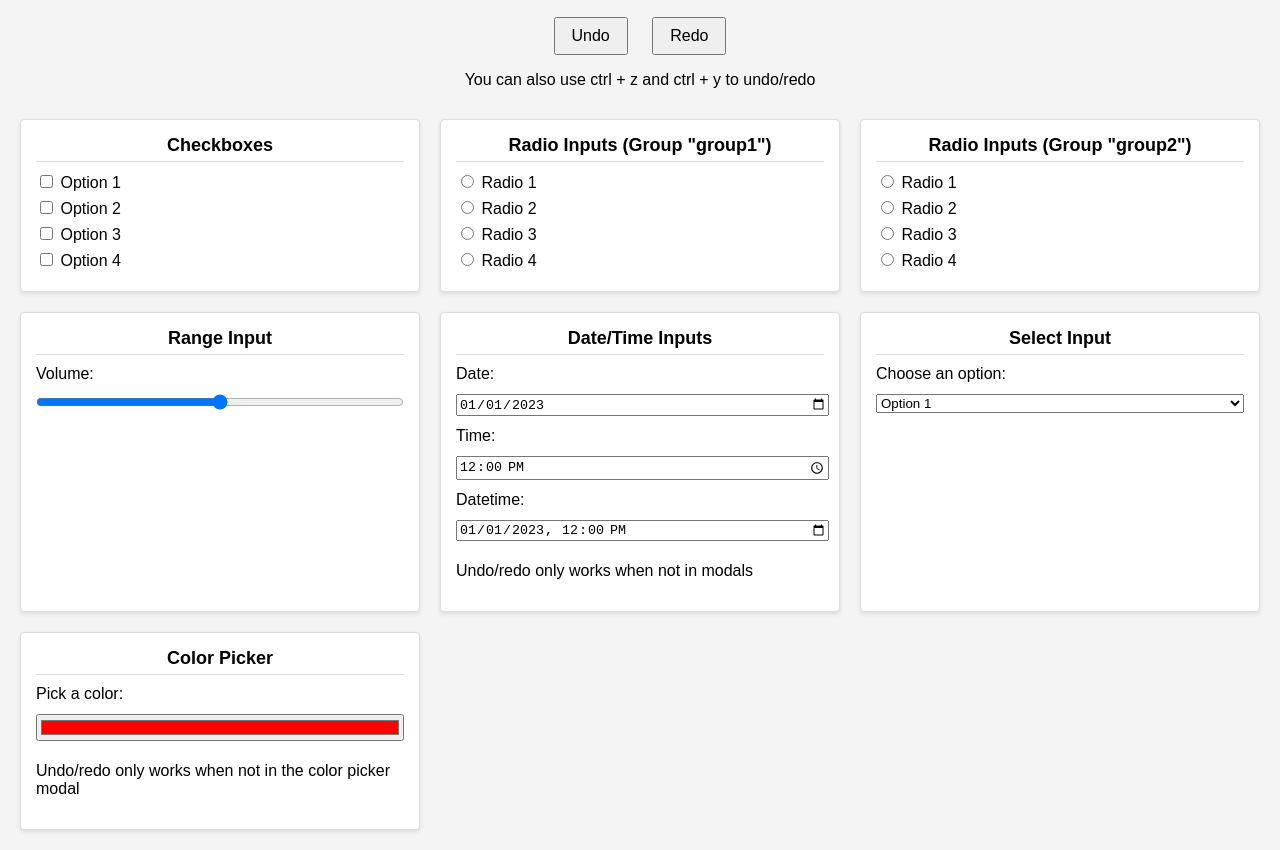
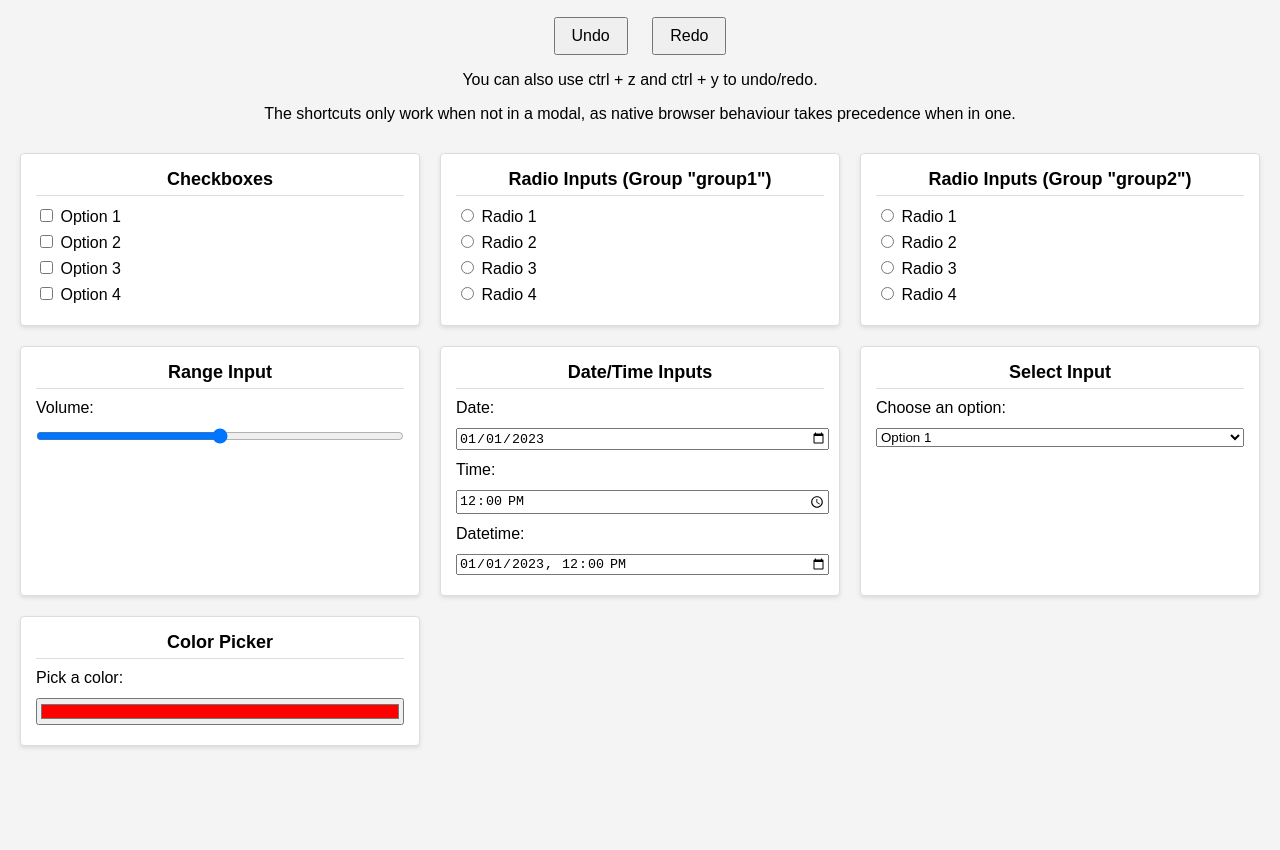
Before and after one commit to Krissibro/Undoable-UI, a website: page docs/demo.html in a window 1280 px wide. Shown: the part 81-931 px from the top of the page. After the commit the page ends 847 px from the top, so only its background shows below. Drawn offline with Linux system fonts and the light colour scheme.

Commit message:
Updated the demo

```diff
--- a/docs/demo.html
+++ b/docs/demo.html
@@ -72,7 +72,8 @@
     <div class="controls">
         <button onclick="UndoableUI.undo()">Undo</button>
         <button onclick="UndoableUI.redo()">Redo</button>
-        <p>You can also use ctrl + z and ctrl + y to undo/redo</p>
+        <p>You can also use ctrl + z and ctrl + y to undo/redo.</p>
+        <p>The shortcuts only work when not in a modal, as native browser behaviour takes precedence when in one.</p>
     </div>
 
 
@@ -112,7 +113,6 @@
             <input type="time" id="time1" value="12:00">
             <label for="datetime1">Datetime:</label>
             <input type="datetime-local" id="datetime1" value="2023-01-01T12:00">
-            <p>Undo/redo only works when not in modals</p>
         </div>
         <div class="group">
             <h2>Select Input</h2>
@@ -128,7 +128,6 @@
             <h2>Color Picker</h2>
             <label for="color1">Pick a color:</label>
             <input type="color" id="color1" value="#ff0000">
-            <p>Undo/redo only works when not in the color picker modal</p>
         </div>
     </div>
 </div>
```
Also changed, not shown: docs/dist/undoable-ui.cjs.js, docs/dist/undoable-ui.esm.js, docs/dist/undoable-ui.umd.js, 3 other files.
